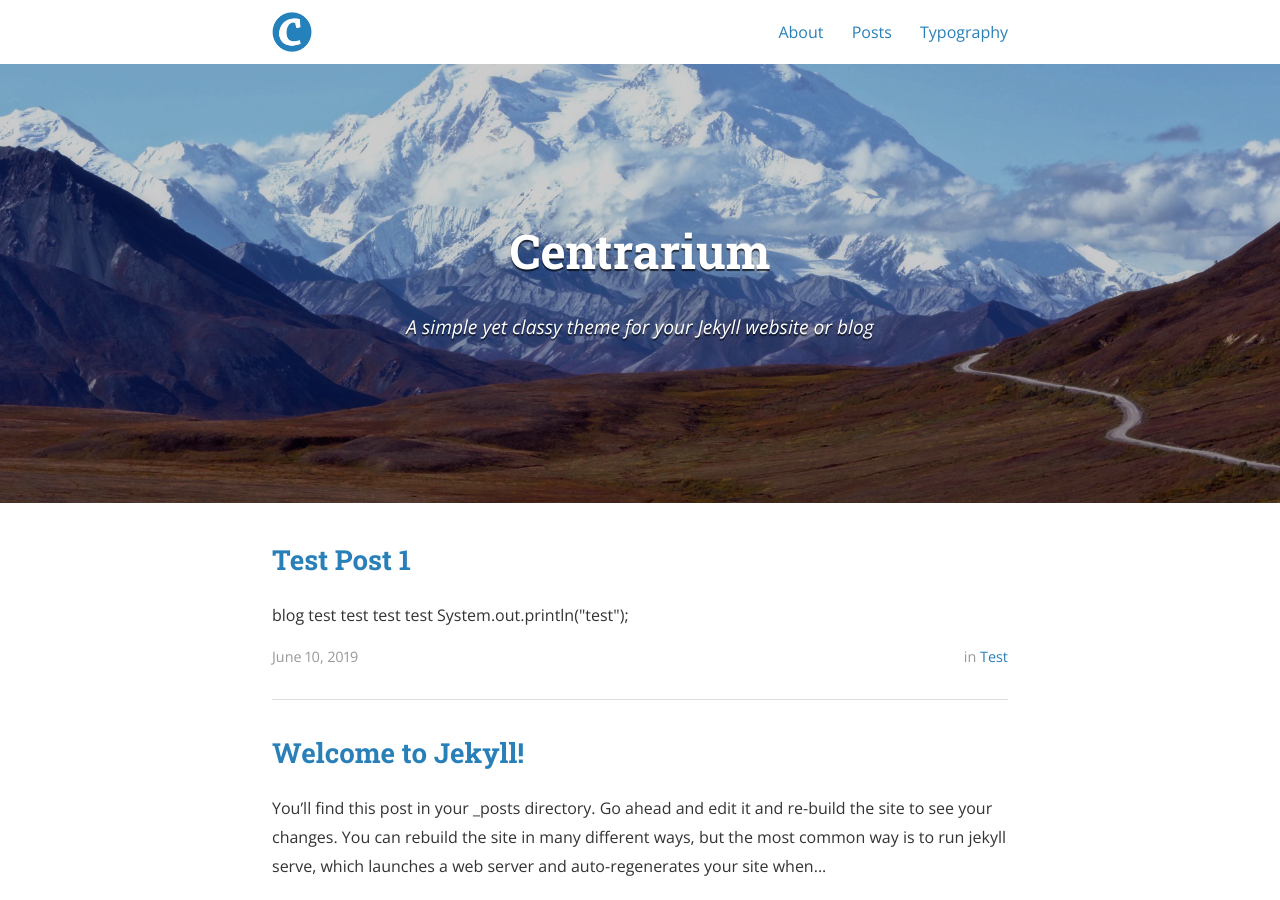
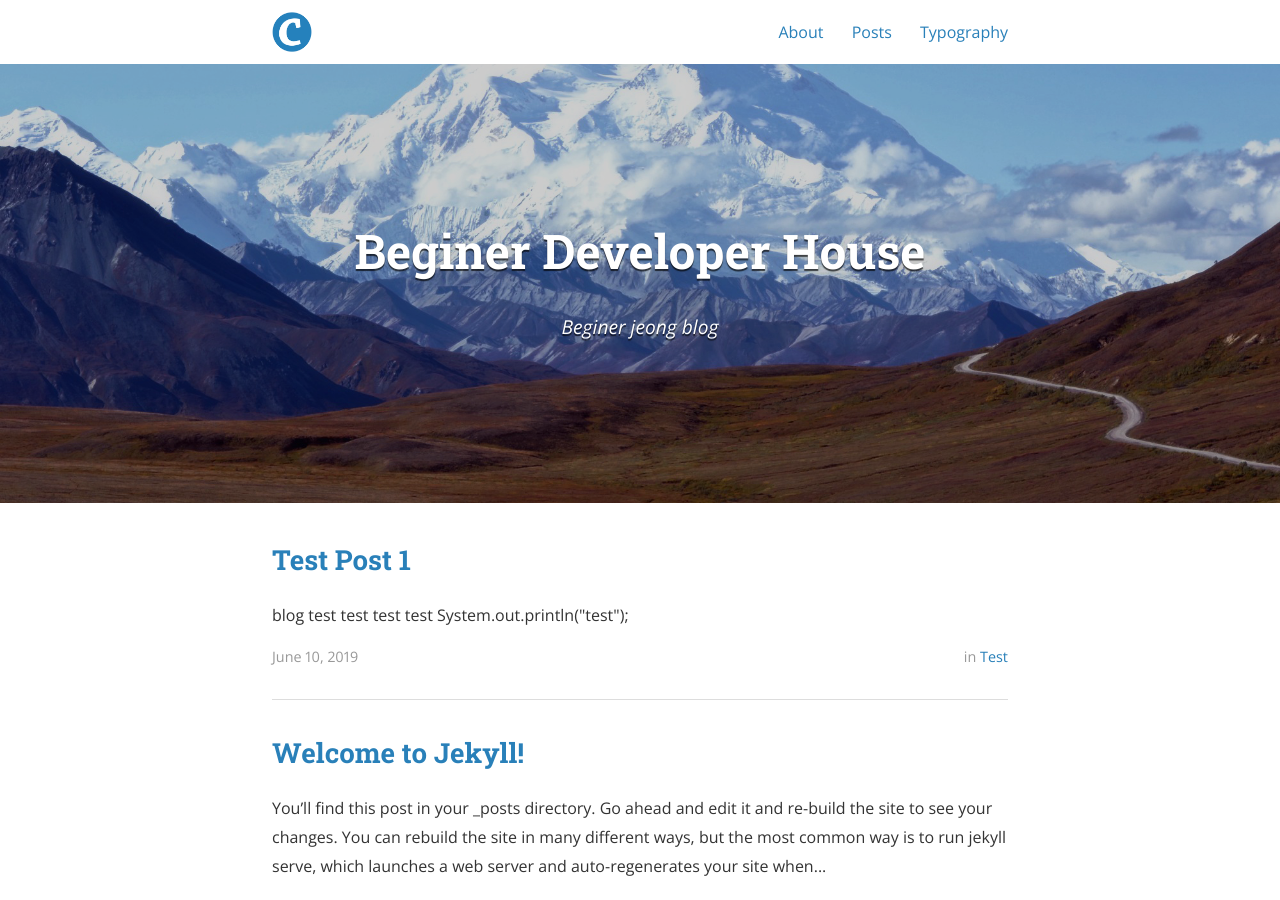
Before and after one commit to sangmunjeong/sangmunjeong.github.io, a Jekyll site: the page built from index.html, in a window 1280 px wide and 900 px high. Built offline with Jekyll 4.4.1, drawn with Linux system fonts in a browser that asks for light colours; nearby versions of some CDN libraries; the list of posts is cut into pages by our own code; some of the changed text lies outside the part shown.

Commit message:
Update _config.yml

```diff
--- a/_config.yml
+++ b/_config.yml
@@ -9,10 +9,10 @@ exclude:
   - "/vendor/"
 
 # Site settings
-title: Centrarium
-subtitle: "A simple yet classy theme for your Jekyll website or blog"
-email: blcentra@gmail.com
-name: Ben Centra
+title: Beginer Developer House
+subtitle: "Beginer jeong blog"
+email: Site_setting@gmail.com
+name: Site setting name
 description: >
   A simple yet classy theme for your Jekyll website or blog.
 # Base URL of site (i.e. /blog). It should always start with a slash,
```
